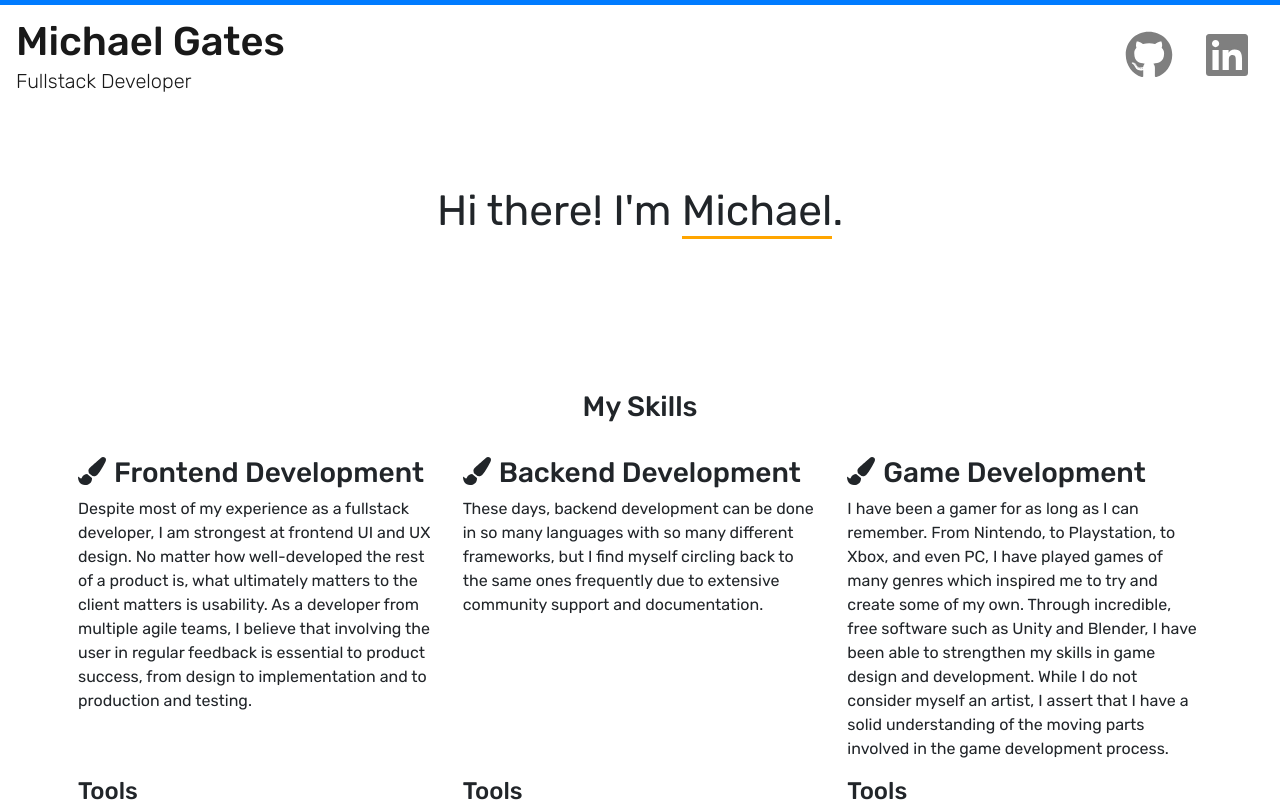
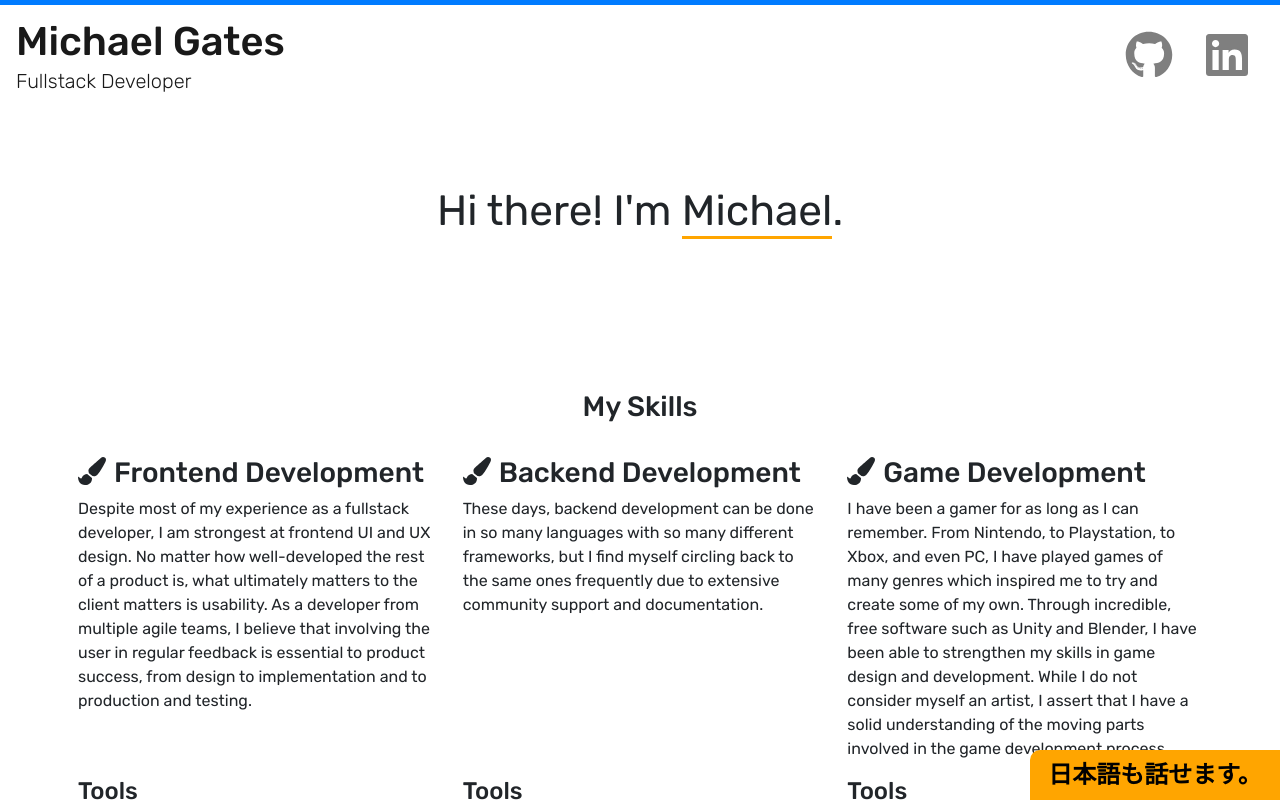
Before and after one commit to MichaelGatesDev/michaelgatesdev.github.io, a React (Create React App) app: page / in a window 1280 px wide. Shown: the top 802 px of the page. Built offline with nearby package versions, Linux system fonts and the light colour scheme.

Commit message:
Update site

```diff
--- /dev/null
+++ b/src/components/LanguageToggle/index.tsx
@@ -0,0 +1,10 @@
+import "./style.scss";
+import React from "react";
+
+export const LanguageToggle = (): JSX.Element => {
+  return (
+    <a href="#" className="language-toggler">
+      <span>日本語も話せます。</span>
+    </a>
+  );
+};
--- /dev/null
+++ b/src/components/LanguageToggle/style.scss
@@ -0,0 +1,25 @@
+.language-toggler {
+  position: fixed;
+  bottom: 0;
+  right: 0;
+  background-color: orange;
+  padding: 1em 0.5em;
+  width: 250px;
+  height: 50px;
+  z-index: 99;
+  display: flex;
+  justify-content: center;
+  align-items: center;
+  font-size: 1.5em;
+  border-radius: 10px 0 0 0;
+}
+
+a.language-toggler {
+  color: black;
+  font-weight: bold;
+}
+
+a.language-toggler:hover {
+  color: black;
+  font-weight: bold;
+}
--- a/src/sections/HomeSection/index.tsx
+++ b/src/sections/HomeSection/index.tsx
@@ -3,6 +3,8 @@ import React from "react";
 import { IconProp } from "@fortawesome/fontawesome-svg-core";
 import { FontAwesomeIcon } from "@fortawesome/react-fontawesome";
 import Typist from "react-typist";
+
+import { LanguageToggle } from "../../components/LanguageToggle";
 
 // import meImg from "../../images/me.jpg";
 import ssTutoringHub from "../../images/ss-tutoringhub.png";
@@ -11,7 +13,8 @@ import ssS8 from "../../images/ss-s8.png";
 
 const HomeSection = (): JSX.Element => {
   return (
-    <section id="" className="container-fluid">
+    <section id="home-section" className="container-fluid">
+      <LanguageToggle />
       {/* Greeting block */}
       <div className="section-block">
         <div className="row">
@@ -39,7 +42,7 @@ const HomeSection = (): JSX.Element => {
       </div>
 
       {/* Skills Block */}
-      <div className="section-block">
+      <div className="section-block d-none d-md-block">
         {/* Skills Header */}
         <div className="row">
           <div className="col">
@@ -47,7 +50,7 @@ const HomeSection = (): JSX.Element => {
           </div>
         </div>
         <div className="row mx-5">
-          <div className="col">
+          <div className="col ">
             <h3>
               <FontAwesomeIcon
                 icon={"paint-brush"}
@@ -453,14 +456,14 @@ const Job = (props: {
           {props.startDate} - {props.endDate ?? "Present"}
         </span>
       </p>
-      <p className="mb-0">
+      <div>
         <span style={{ fontWeight: "bold" }}>Responsibilities</span>
         <ul className="m-0">
           {props.duties.map((duty, idx) => {
             return <li key={idx}>{duty}</li>;
           })}
         </ul>
-      </p>
+      </div>
     </div>
   );
 };
```
